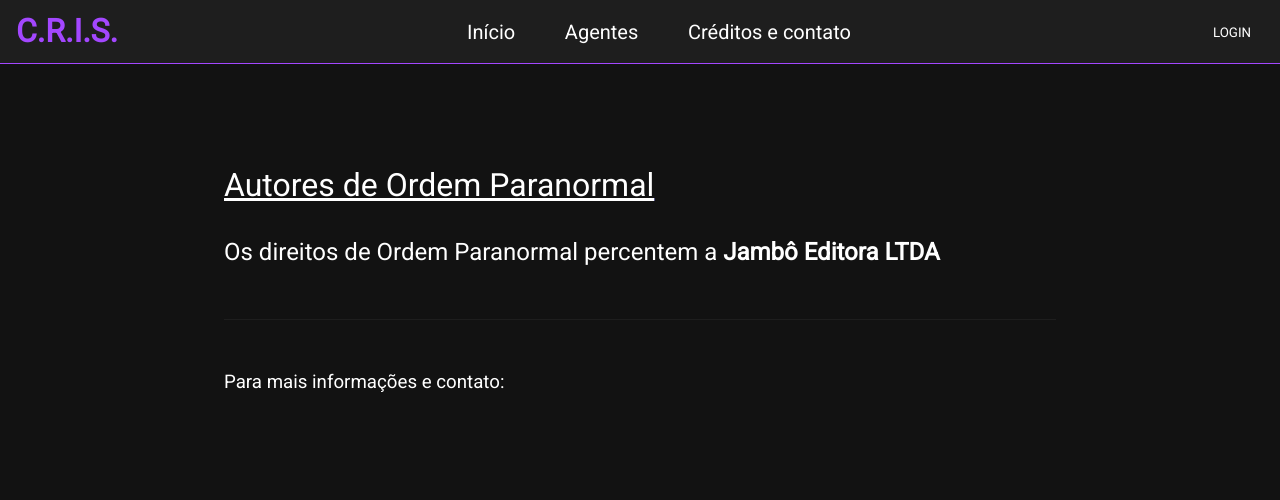
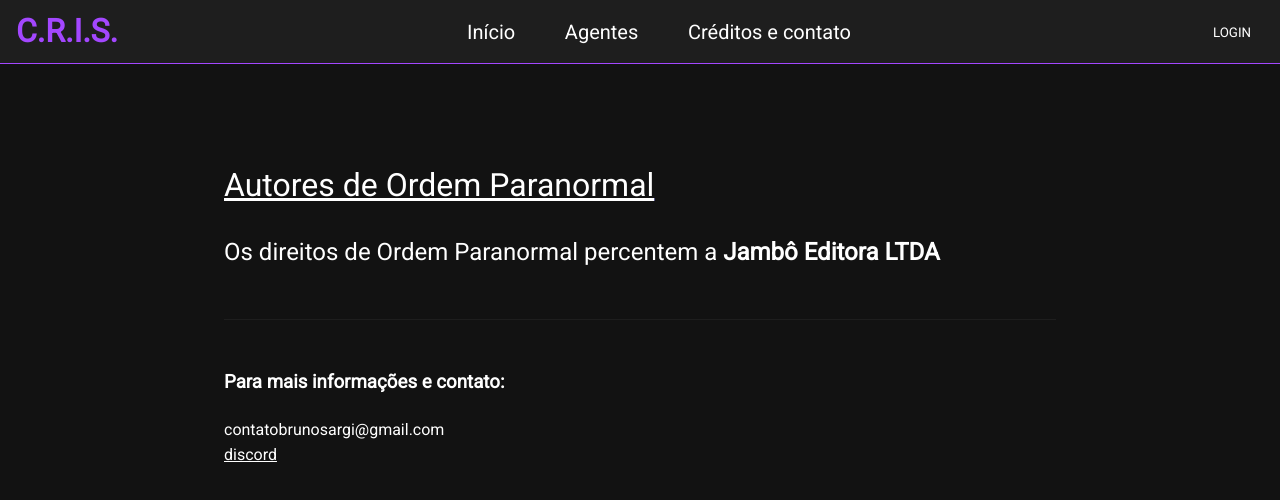
Before and after one commit to Sargi-Bruno/cris, a Vue app: page /creditos-e-contato in a window 1280 px wide. Shown: the top 500 px of the page. Built offline with nearby package versions, Linux system fonts and the light colour scheme; no server answers; what vue-final-modal would draw is missing.

Commit message:
feat: contact info

```diff
--- a/src/components/TabNav.vue
+++ b/src/components/TabNav.vue
@@ -13,7 +13,8 @@
     type: Array<TabOptions>,
     required: true
   },
-  secondary: Boolean
+  secondary: Boolean,
+  noGap: Boolean
 })
 
 defineEmits(['handleNavigation'])
@@ -23,6 +24,7 @@
   <div
     v-if="!secondary"
     class="tab-nav-container"
+    :class="{ 'no-gap': noGap }"
   >
     <button
       v-for="tab in tabOptions"
@@ -53,7 +55,11 @@
 <style scoped>
 .tab-nav-container {
   display: flex;
+  gap: 1rem;
+}
+.no-gap {
   justify-content: space-between;
+  gap: 0;
 }
 .tab-nav-container-secondary {
   display: flex;
--- a/src/components/ToastAttack.vue
+++ b/src/components/ToastAttack.vue
@@ -72,7 +72,7 @@
             <div class="divider" />
             <div class="damage-container">
               <div class="damage-tooltip">
-                <span>{{ damageTooltip }} - {{ criticalTooltip }}</span>
+                <span>{{ damageTooltip }} | {{ criticalTooltip }}</span>
               </div>
               <h3>{{ totalDamage }}</h3>
               <h4>DANO</h4>
--- a/src/views/Home/HomeView.vue
+++ b/src/views/Home/HomeView.vue
@@ -73,12 +73,12 @@
     </div>
     <div class="divider" />
     <div class="content-block">
-      <div class="last-block">
+      <div>
         <h2 class="info">
           Esta plataforma ainda esta em desenvolvimento, por isso bugs ou problemas podem ser esperados
         </h2>
         <h2 class="info">
-          Novas funcionalidades estão por vir, caso queira saber mais acesse
+          Novas funcionalidades estão por vir, caso queira saber mais acesse nosso <a href="https://discord.gg/ShrayAdvDJ" target="_blank">discord</a>
         </h2>
       </div>
     </div>
@@ -120,9 +120,6 @@
   width: 100%;
   border-top: 1px solid var(--color-dark-gray);
 }
-.last-block {
-  margin-bottom: 8rem;
-}
 .info {
   font-size: 16px;
   color: var(--color-off-white);
@@ -132,4 +129,7 @@
   height: 3rem;
   font-size: 16px;
 }
+.info a {
+  color: var(--color-white);
+}
 </style>
--- a/src/views/character-sheet/sheet-tab/AbilitiesTab.vue
+++ b/src/views/character-sheet/sheet-tab/AbilitiesTab.vue
@@ -37,7 +37,7 @@
       </div>
     </div>
     <div v-else class="no-content">
-      <h3>Você ainda não possue habilidades</h3>
+      <h3>Você ainda não possui habilidades</h3>
     </div>
   </div>
 </template>
--- a/src/views/character-sheet/sheet-tab/AttacksTab.vue
+++ b/src/views/character-sheet/sheet-tab/AttacksTab.vue
@@ -93,7 +93,7 @@
       </div>
     </div>
     <div v-else class="no-content">
-      <h3>Você ainda não possue ataques</h3>
+      <h3>Você ainda não possui ataques</h3>
     </div>
   </div>
 </template>
--- a/src/views/character-sheet/sheet-tab/InventoryTab.vue
+++ b/src/views/character-sheet/sheet-tab/InventoryTab.vue
@@ -170,7 +170,7 @@
       </div>
     </div>
     <div v-else class="no-content">
-      <h3>Você ainda não possue itens</h3>
+      <h3>Você ainda não possui itens</h3>
     </div>
   </div>
 </template>
--- a/src/views/character-sheet/sheet-tab/RitualsTab.vue
+++ b/src/views/character-sheet/sheet-tab/RitualsTab.vue
@@ -57,7 +57,7 @@
       </div>
     </div>
     <div v-else class="no-content">
-      <h3>Você ainda não possue rituais</h3>
+      <h3>Você ainda não possui rituais</h3>
     </div>
   </div>
 </template>
--- a/src/views/character-sheet/sheet-tab/SheetTabView.vue
+++ b/src/views/character-sheet/sheet-tab/SheetTabView.vue
@@ -90,6 +90,7 @@
       <TabNav
         :tab-options="tabOptions"
         :current-tab="currentTab"
+        no-gap
         @handle-navigation="handleNavigation"
       />
     </div>
--- a/src/views/contact/ContactView.vue
+++ b/src/views/contact/ContactView.vue
@@ -9,6 +9,8 @@
     <div class="divider" />
     <div class="author-container">
       <h3>Para mais informações e contato:</h3>
+      <h4>contatobrunosargi@gmail.com</h4>
+      <h4><a href="https://discord.gg/ShrayAdvDJ" target="_blank">discord</a></h4>
     </div>
   </div>
 </template>
@@ -19,7 +21,7 @@
   margin: 0 auto;
   margin-top: 6rem;
 }
-.contact-container h1, h2, h3 {
+.contact-container h1, h2 {
   font-weight: normal;
 }
 .contact-container h1 {
@@ -36,4 +38,11 @@
   width: 100%;
   border-top: 1px solid var(--color-dark-gray);
 }
+.author-container a {
+  color: var(--color-white);
+}
+.author-container h4 {
+  margin: 0;
+  font-weight: normal;
+}
 </style>
```
